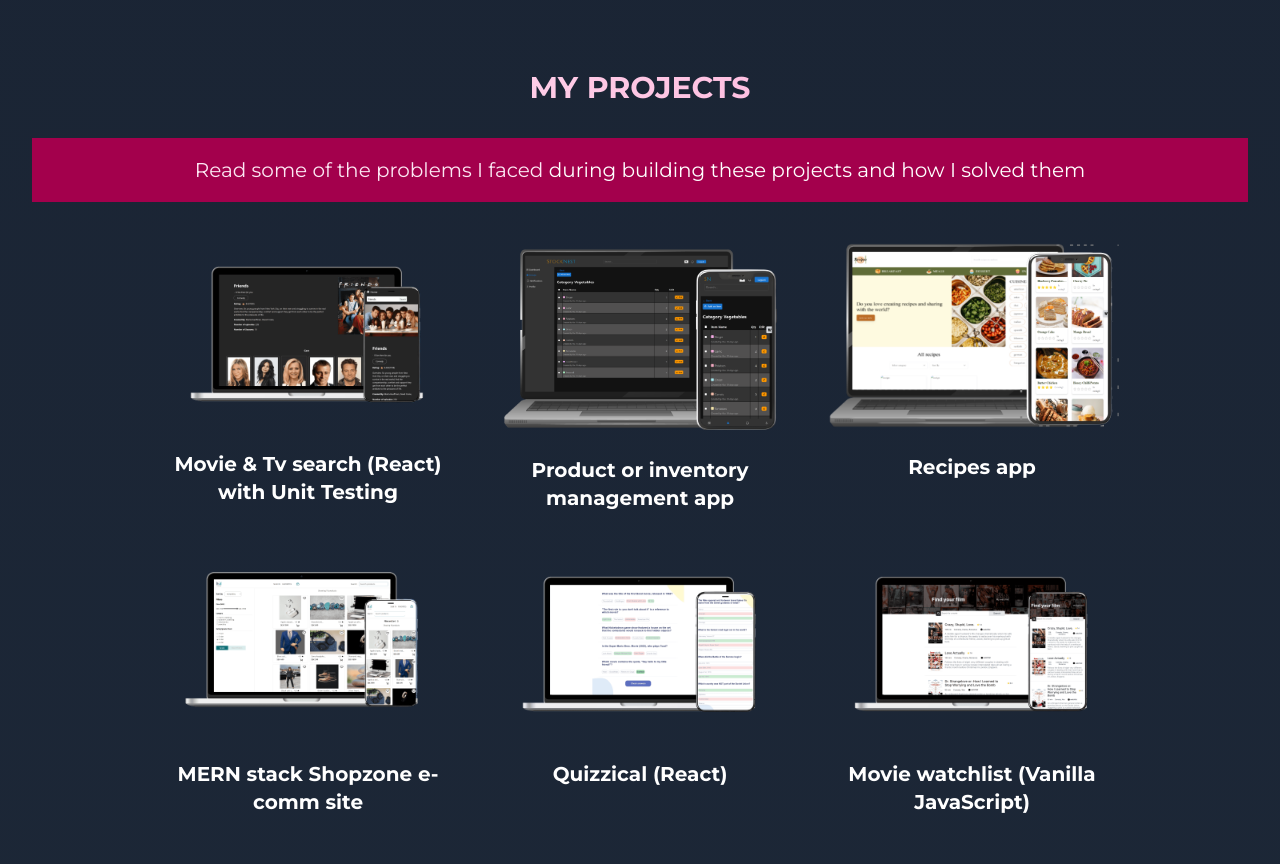
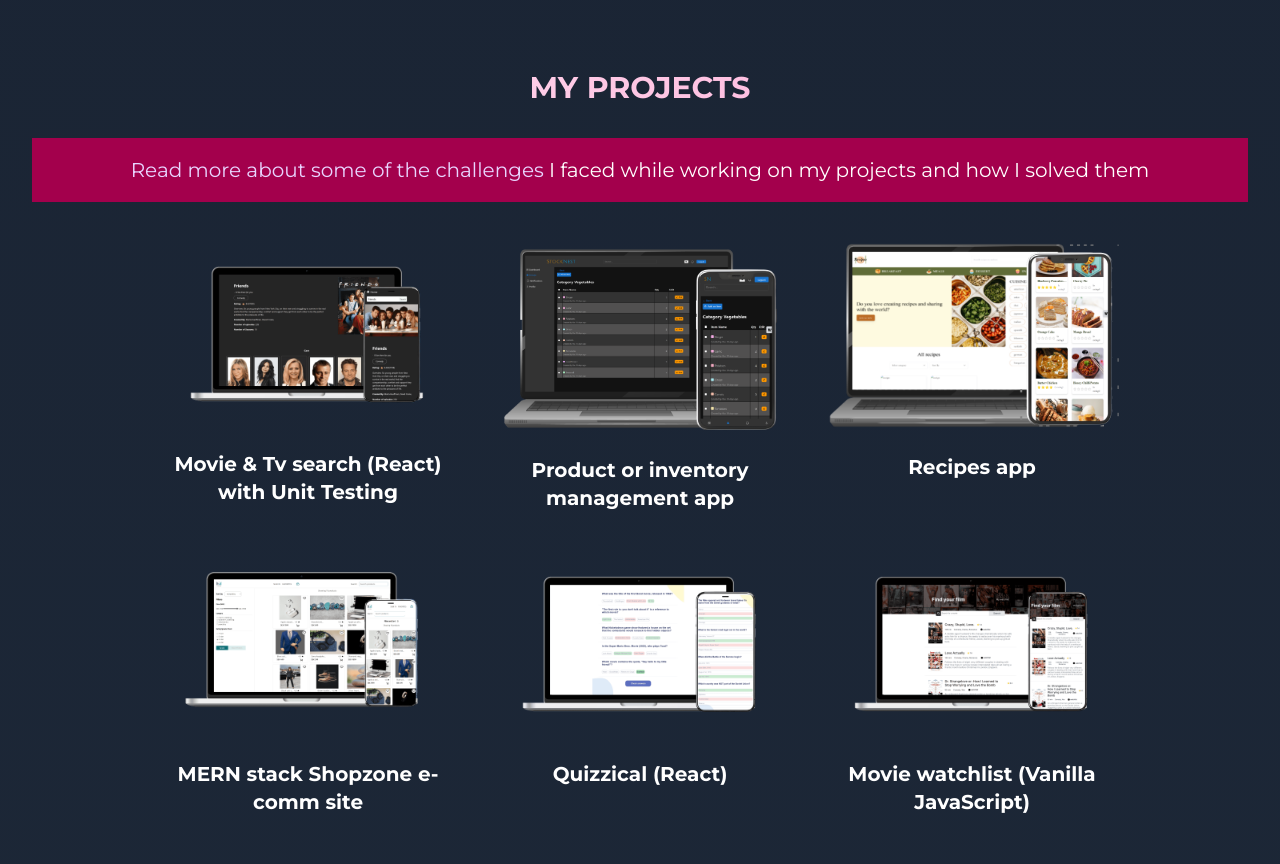
Before and after one commit to akshkin/my-portfolio, a Next.js app: page /en in a window 1280 px wide. Shown: the part 6280-7144 px from the top of the page. Built offline with nearby package versions, Linux system fonts and the light colour scheme.

Commit message:
Translate project title and link text

```diff
--- a/components/About.jsx
+++ b/components/About.jsx
@@ -53,7 +53,7 @@ function About() {
 				improving build performance and modernizing the project’s tooling. My
 				contribution was reviewed, approved, and merged into the main codebase. */}
 				{t.rich("openSourceText", {
-					link: (chunks) => (
+					ztmLink: (chunks) => (
 						<a
 							href="https://github.com/zero-to-mastery/ZtM-Job-Board/pull/3476"
 							target="_blank"
--- a/components/projects/projects.jsx
+++ b/components/projects/projects.jsx
@@ -10,16 +10,24 @@ import {
 	DialogTrigger,
 } from "../ui/dialog";
 import Link from "next/link";
+import { useTranslations } from "next-intl";
 
 function Projects() {
+	const t = useTranslations("projects");
 	return (
 		<section className="scroll-mt-20" id="projects">
-			<h2 className="section-heading">MY PROJECTS</h2>
+			<h2 className="section-heading">{t("title")}</h2>
 			<p className="text-center text-xl bg-pink-800 p-4">
-				<Link href="/blog" className="text-pink-100 hover:text-pink-300">
-					Read some of the problems I faced
-				</Link>{" "}
-				during building these projects and how I solved them
+				{t.rich("text", {
+					challengesLink: (chunks) => (
+						<Link
+							href="/blog"
+							className="text-purple-200 hover:filter hover:brightness-125 transition+colors duration-300"
+						>
+							{chunks}
+						</Link>
+					),
+				})}
 			</p>
 			<div className="grid grid-cols-[repeat(auto-fit,minmax(200px,300px))] justify-center gap-8 align-middle py-8">
 				{data.map((project) => (
--- a/messages/en.json
+++ b/messages/en.json
@@ -70,7 +70,7 @@
 		"paragraph3": "When I am not coding, I like to spend time with my family.",
 
 		"openSourceTitle": "My Open Source Contribution",
-		"openSourceText": "I contributed to an open source project from Zero To Mastery - <link>ZTM Job Board (Feel free to check it here)</link>. I migrated the React application from Create React App to Vite, improving build performance and modernizing the project’s tooling. My contribution was reviewed, approved, and merged into the main codebase."
+		"openSourceText": "I contributed to an open source project from Zero To Mastery - <ztmLink>ZTM Job Board (Feel free to check it here)</ztmLink>. I migrated the React application from Create React App to Vite, improving build performance and modernizing the project’s tooling. My contribution was reviewed, approved, and merged into the main codebase."
 	},
 	"philosophy": {
 		"title": "How I Build",
@@ -93,5 +93,9 @@
 	"skills": {
 		"title": "skills",
 		"currentLearning": "I am currently learning <skill1></skill1> and <skill2></skill2>"
+	},
+	"projects": {
+		"title": "my projects",
+		"text": "<challengesLink>Read more about some of the challenges</challengesLink> I faced while working on my projects and how I solved them"
 	}
 }
--- a/messages/sv.json
+++ b/messages/sv.json
@@ -70,7 +70,7 @@
 		"paragraph3": "När jag inte kodar gillar jag att tillbringa tid med min familj.",
 
 		"openSourceTitle": "Mitt Open Source-bidrag",
-		"openSourceText": "Jag bidrog till ett open source-projekt från Zero To Mastery - <link>ZTM Job Board (klicka gärna här för att se det)</link>. Jag migrerade React-applikationen från Create React App till Vite, vilket förbättrade byggprestandan och moderniserade projektets verktyg. Mitt bidrag granskades, godkändes och mergades in i huvudkodbasen."
+		"openSourceText": "Jag bidrog till ett open source-projekt från Zero To Mastery - <ztmLink>ZTM Job Board (klicka gärna här för att se det)</ztmLink>. Jag migrerade React-applikationen från Create React App till Vite, vilket förbättrade byggprestandan och moderniserade projektets verktyg. Mitt bidrag granskades, godkändes och mergades in i huvudkodbasen."
 	},
 	"philosophy": {
 		"title": "Hur jag bygger",
@@ -93,5 +93,9 @@
 	"skills": {
 		"title": "färdigheter",
 		"currentLearning": "Nu läser jag <skill1></skill1> och <skill2></skill2>"
+	},
+	"projects": {
+		"title": "mina projekt",
+		"text": "<challengesLink>Läs mer om utmaningar jag fick</challengesLink> när jag jobbade på mina projekt och hur jag löste dem"
 	}
 }
```
Also changed, not shown: components/Skills.jsx (+0 -9 lines).
